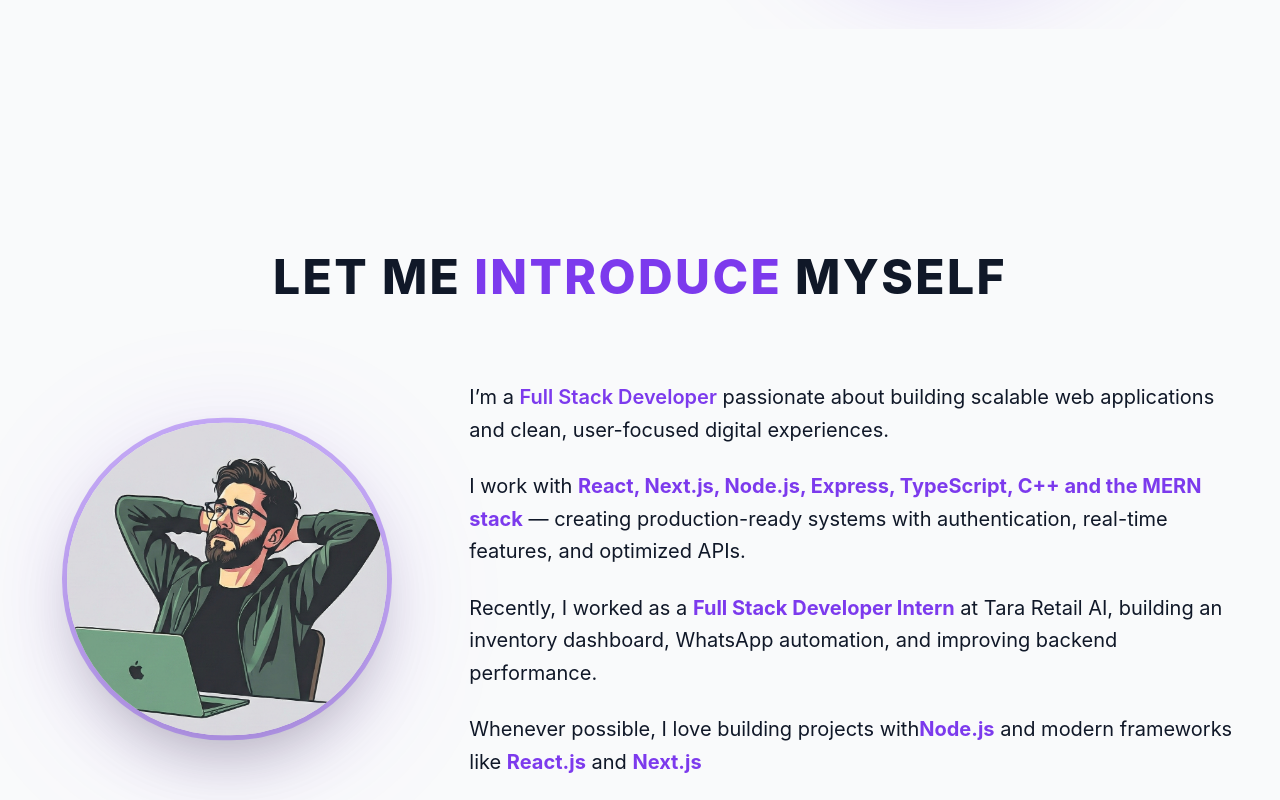
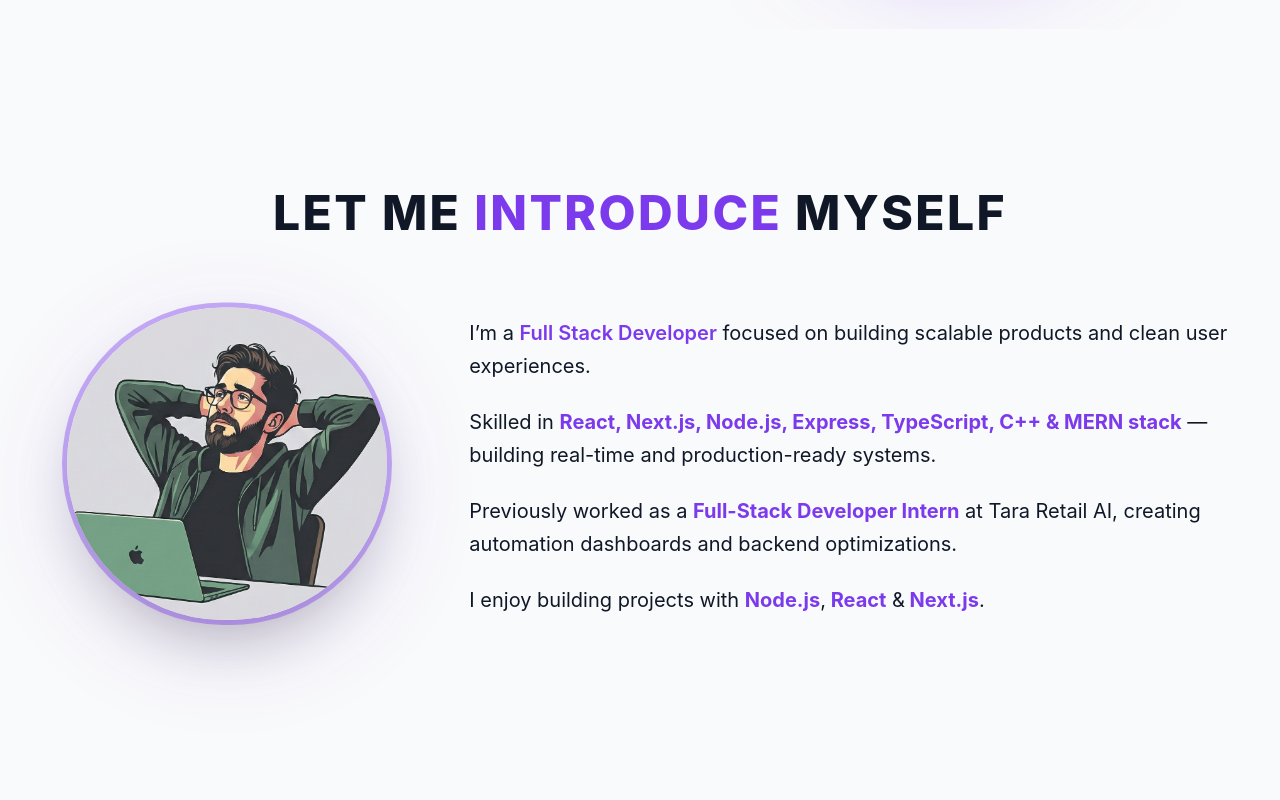
Before and after one commit to yuvrajsingh08/ProftFolio-Nextjs, a Next.js app: page / in a window 1280 px wide. Shown: the part 640-1440 px from the top of the page. Built offline with nearby package versions, Linux system fonts and the light colour scheme.

Commit message:
add some motion

```diff
--- a/src/app/components/AboutMe.tsx
+++ b/src/app/components/AboutMe.tsx
@@ -1,73 +1,106 @@
-'use client';
+"use client";
 
 import { motion } from "framer-motion";
 import Image from "next/image";
-import { fadeInUp } from "@/utils/animations";
+
+const container = {
+  hidden: { opacity: 0 },
+  show: {
+    opacity: 1,
+    transition: { staggerChildren: 0.18 },
+  },
+};
+
+const fadeItem = {
+  hidden: { opacity: 0, y: 40 },
+  show: {
+    opacity: 1,
+    y: 0,
+    transition: { type: "spring", stiffness: 90, damping: 18 },
+  },
+  exit: { opacity: 0, y: -40 },
+};
 
 export default function AboutMe() {
   return (
-    <section className="relative overflow-hidden  text-gray-900 dark:text-gray-300 py-20 md:py-24 transition-colors duration-300">
-      <div className="container max-w-7xl mx-auto px-6 sm:px-8 py-20 md:py-28 lg:py-32 gap-12">
+    <section className="relative overflow-hidden text-gray-900 dark:text-gray-300 py-16  transition-colors duration-300">
+      <motion.div
+        variants={container}
+        initial="hidden"
+        whileInView="show"
+        exit="exit"
+        viewport={{ once: true, amount: 0.3 }}
+        className="container max-w-7xl mx-auto px-6 sm:px-8 py-12 md:py-20 lg:py-24"
+      >
         <motion.h2
-          {...fadeInUp}
+          variants={fadeItem}
           className="text-center text-3xl md:text-5xl font-extrabold tracking-wider mb-20"
         >
           LET ME <span className="text-primary">INTRODUCE</span> MYSELF
         </motion.h2>
 
-        <div className="flex flex-col lg:flex-row items-center justify-between  gap-12">
-
-          {/* Left content */}
+        <div className="flex flex-col lg:flex-row items-center justify-between gap-12">
+          {/* IMAGE SECTION */}
           <motion.div
-            className="flex-1 flex justify-center relative "
-            {...fadeInUp}
-            transition={{ delay: 0.35 }}
+            variants={fadeItem}
+            className="flex-1 flex justify-center relative"
+            whileHover={{ scale: 1.05 }}
           >
-            <div className="absolute w-72 h-72 bg-primary/20 rounded-full blur-3xl -z-10"></div>
+            <div className="absolute w-72 h-72 bg-primary/20 rounded-full blur-3xl -z-10 animate-pulse" />
+            <motion.div
+              animate={{ y: [0, -5, 0] }}
+              transition={{ repeat: Infinity, duration: 4 }}
+            >
               <Image
                 src="/dev2.png"
                 alt="Yuvraj Singh Avatar"
                 width={300}
                 height={300}
-              className="rounded-full object-cover scale-125 shadow-2xl ring-4 ring-primary/40 w-48 sm:w-60 md:w-64"
+                className="rounded-full object-cover shadow-2xl scale-125 ring-4 ring-primary/40 w-44 sm:w-56 md:w-64"
               />
             </motion.div>
+          </motion.div>
 
+          {/* TEXT CONTENT */}
+          <motion.div
+            variants={fadeItem}
+            className="flex-2 text-lg leading-relaxed md:text-xl space-y-6"
+          >
+            <p className="md:block hidden">
+              I’m a <span className="text-primary font-semibold">Full Stack Developer</span> focused
+              on building scalable products and clean user experiences.
+            </p>
 
-          <motion.div
-            className="flex-2 text-lg leading-relaxed md:text-xl space-y-6"
-            {...fadeInUp}
-            transition={{ delay: 0.25 }}
-          >
-            <p>
-              I’m a <span className="text-primary font-semibold">Full Stack Developer</span> passionate about building scalable web
-              applications and clean, user-focused digital experiences.
+            <p className="md:block hidden">
+              Skilled in{" "}
+              <span className="text-primary font-bold">
+                React, Next.js, Node.js, Express, TypeScript, C++ & MERN stack
+              </span>{" "}
+              — building real-time and production-ready systems.
+            </p>
+
+            <p className="md:block hidden">
+              Previously worked as a{" "}
+              <span className="text-primary font-bold">Full-Stack Developer Intern</span> at Tara
+              Retail AI, creating automation dashboards and backend optimizations.
+            </p>
+
+            {/* Shorter mobile version */}
+            <p className="md:hidden text-base">
+              I’m a <span className="text-primary font-semibold">Full Stack Developer</span> skilled
+              in React, Next.js & Node.js. Previously worked on real-time dashboards and automation
+              tools at Tara Retail AI.
             </p>
 
             <p>
-              I work with{" "}
-              <span className="text-primary font-bold">
-                React, Next.js, Node.js, Express, TypeScript, C++ and the MERN stack
-              </span>{" "}
-              — creating production-ready systems with authentication, real-time features, and optimized APIs.
-            </p>
-
-            <p>
-              Recently, I worked as a <span className="text-primary font-bold">Full Stack Developer Intern</span> at Tara Retail AI,
-              building an inventory dashboard, WhatsApp automation, and improving backend performance.
-            </p>
-
-            <p>
-             Whenever possible, I love building projects with
-              <span className="text-primary font-bold">Node.js</span> and modern frameworks like  <span className="text-primary font-bold">React.js</span> and  <span className="text-primary font-bold">Next.js</span>
+              I enjoy building projects with{" "}
+              <span className="text-primary font-bold">Node.js</span>,
+              <span className="text-primary font-bold"> React</span> &
+              <span className="text-primary font-bold"> Next.js</span>.
             </p>
           </motion.div>
-
-          {/* Right image */}
-
-
         </div>
-      </div>
+      </motion.div>
     </section>
   );
 }
--- a/src/app/components/Projects.tsx
+++ b/src/app/components/Projects.tsx
@@ -9,9 +9,6 @@ import { fadeInUp, staggerContainer } from "@/utils/animations";
 export default function Projects() {
   return (
     <section className="relative py-24">
-      {/* Background Glow */}
-      <div className="absolute inset-0 pointer-events-none bg-gradient-to-b from-primary/10 to-transparent dark:from-primary/20 blur-3xl" />
-
       <div className="container max-w-7xl mx-auto px-6">
         <motion.h2
           className="text-center text-4xl md:text-5xl font-extrabold tracking-tight mb-16"
--- a/src/app/projects/page.tsx
+++ b/src/app/projects/page.tsx
@@ -9,7 +9,7 @@ import { fadeInUp, staggerContainer, cardHoverSmall } from "@/utils/animations";
 export default function Projects() {
   return (
     <section className="relative py-24">
-      <div className="absolute inset-0 pointer-events-none bg-gradient-to-b from-primary/10 to-transparent dark:from-primary/20 blur-3xl" />
+
 
       <div className="container max-w-7xl mx-auto px-6">
         <motion.h2
```
Also changed, not shown: 1 other file (tests, documents, lock files or other folders). Lines whose indentation alone changed are shown as unchanged.
